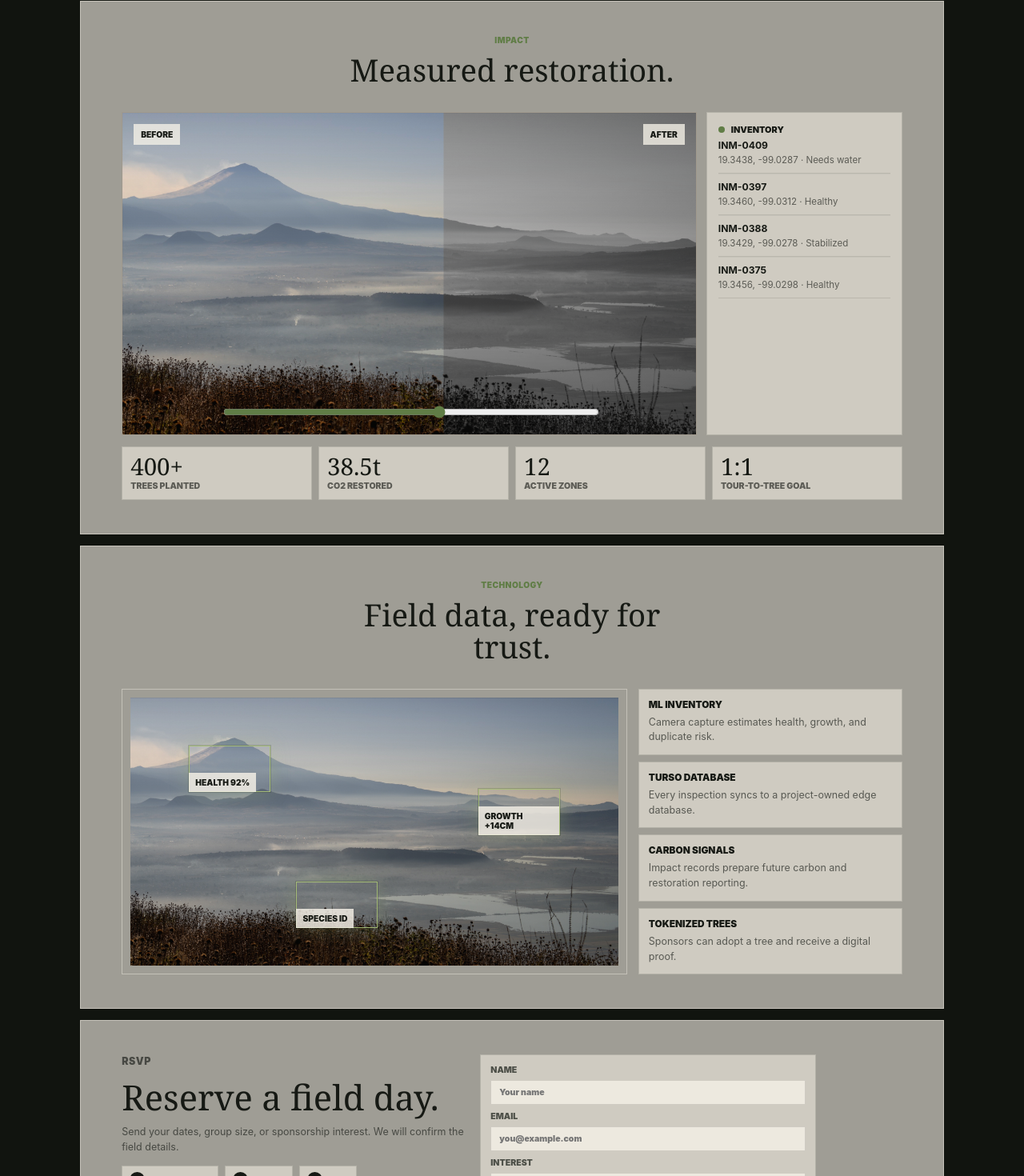
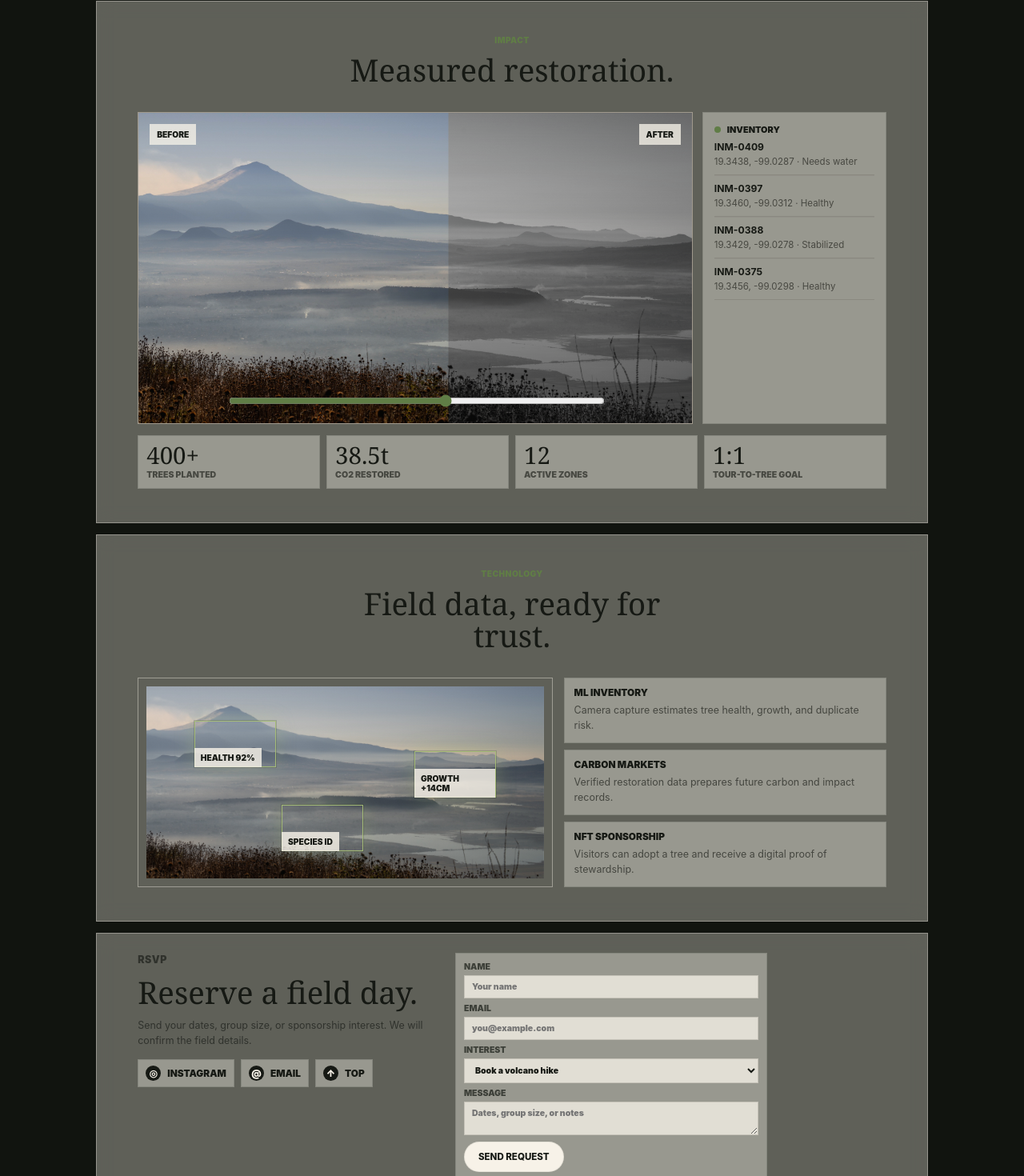
Before and after one commit to ValenteCreativo/InlandMex, a Next.js app: page / in a window 1280 px wide. Shown: the part 3558-5028 px from the top of the page at 80% size. Built offline with nearby package versions, Linux system fonts and the light colour scheme.

Commit message:
Refine premium landing layout

```diff
--- a/app/client-effects.jsx
+++ b/app/client-effects.jsx
@@ -26,14 +26,16 @@ export default function ClientEffects() {
       const lazyVideos = [...document.querySelectorAll(".lazy-video")];
 
       const prepareVideo = (video) => {
+        if (video.dataset.prepared === "true") return;
+        video.dataset.prepared = "true";
         video.muted = true;
         video.playsInline = true;
-        video.loop = true;
+        video.loop = false;
 
         const seamlessLoop = () => {
           if (!Number.isFinite(video.duration) || video.duration <= 0) return;
-          if (video.currentTime >= video.duration - 0.22) {
-            video.currentTime = 0.08;
+          if (video.currentTime >= video.duration - 0.5) {
+            video.currentTime = 0.12;
           }
         };
 
@@ -42,10 +44,13 @@ export default function ClientEffects() {
           if (playPromise?.catch) playPromise.catch(() => {});
         };
 
+        video.addEventListener("loadedmetadata", () => {
+          if (video.currentTime < 0.1) video.currentTime = 0.12;
+        });
         video.addEventListener("canplay", keepPlaying, { once: true });
         video.addEventListener("timeupdate", seamlessLoop);
         video.addEventListener("ended", () => {
-          video.currentTime = 0.08;
+          video.currentTime = 0.12;
           keepPlaying();
         });
         video.addEventListener("stalled", keepPlaying);
@@ -76,6 +81,17 @@ export default function ClientEffects() {
       );
 
       lazyVideos.forEach((video) => observer.observe(video));
+
+      const monitorLoop = () => {
+        document.querySelectorAll("video[data-prepared='true']").forEach((video) => {
+          if (Number.isFinite(video.duration) && video.duration > 0 && video.currentTime >= video.duration - 0.5) {
+            video.currentTime = 0.12;
+          }
+        });
+        window.requestAnimationFrame(monitorLoop);
+      };
+
+      window.requestAnimationFrame(monitorLoop);
     };
 
     const initCompare = () => {
--- a/app/globals.css
+++ b/app/globals.css
@@ -1,8 +1,8 @@
 :root {
   --ink: #161914;
   --paper: #f7f2e8;
-  --glass: rgba(247, 242, 232, 0.62);
-  --glass-strong: rgba(247, 242, 232, 0.78);
+  --glass: rgba(247, 242, 232, 0.34);
+  --glass-strong: rgba(247, 242, 232, 0.48);
   --deep: rgba(14, 17, 12, 0.82);
   --leaf: #607d46;
   --fern: #a7be78;
@@ -30,12 +30,12 @@ body {
 
 body::before {
   background-image:
-    linear-gradient(rgba(247, 242, 232, 0.18), rgba(247, 242, 232, 0.18)),
+    linear-gradient(rgba(247, 242, 232, 0.04), rgba(247, 242, 232, 0.1)),
     url("/volcan-iztapalapa-bg.jpg");
   background-position: center;
   background-size: cover;
   content: "";
-  filter: blur(22px) saturate(0.9);
+  filter: blur(18px) saturate(1.04);
   inset: -38px;
   position: fixed;
   transform: scale(1.06);
@@ -44,9 +44,9 @@ body::before {
 
 body::after {
   background:
-    radial-gradient(circle at 50% 20%, rgba(247, 242, 232, 0.4), transparent 42%),
-    linear-gradient(rgba(247, 242, 232, 0.46), rgba(247, 242, 232, 0.58));
-  backdrop-filter: blur(18px);
+    radial-gradient(circle at 50% 18%, rgba(247, 242, 232, 0.18), transparent 44%),
+    linear-gradient(rgba(247, 242, 232, 0.2), rgba(247, 242, 232, 0.28));
+  backdrop-filter: blur(9px);
   content: "";
   inset: 0;
   pointer-events: none;
@@ -160,8 +160,8 @@ textarea {
 }
 
 .glass-backdrop {
-  background: rgba(247, 242, 232, 0.18);
-  backdrop-filter: blur(18px) saturate(0.9);
+  background: rgba(247, 242, 232, 0.1);
+  backdrop-filter: blur(10px) saturate(0.98);
   inset: 0;
   position: absolute;
   z-index: 0;
@@ -293,19 +293,19 @@ p {
 .compact-section,
 .mission-banner,
 .footer {
-  backdrop-filter: blur(18px) saturate(0.92);
+  backdrop-filter: blur(12px) saturate(0.98);
 }
 
 .compact-section {
   background: var(--glass);
-  border: 1px solid rgba(247, 242, 232, 0.46);
+  border: 1px solid rgba(247, 242, 232, 0.36);
   color: var(--ink);
   margin: 14px auto;
   min-height: 0;
   overflow: hidden;
   padding: clamp(24px, 4vw, 42px) clamp(18px, 4vw, 52px);
   position: relative;
-  width: min(1080px, calc(100vw - 28px));
+  width: min(1040px, calc(100vw - 28px));
 }
 
 .section-title {
@@ -374,7 +374,7 @@ p {
 }
 
 .detail-box {
-  background: rgba(247, 242, 232, 0.58);
+  background: rgba(247, 242, 232, 0.4);
   border: 1px solid var(--line);
   display: grid;
   gap: 18px;
@@ -442,7 +442,7 @@ p {
 .impact-grid {
   display: grid;
   gap: 12px;
-  grid-template-columns: minmax(0, 1fr) 245px;
+  grid-template-columns: minmax(0, 1fr) 230px;
   position: relative;
   z-index: 1;
 }
@@ -515,7 +515,7 @@ p {
 .mini-stack article,
 .reserve-form,
 .contact-icons a {
-  background: rgba(247, 242, 232, 0.54);
+  background: rgba(247, 242, 232, 0.38);
   border: 1px solid var(--line);
 }
 
@@ -609,14 +609,14 @@ p {
 .tech-grid {
   display: grid;
   gap: 14px;
-  grid-template-columns: minmax(0, 1fr) 330px;
+  grid-template-columns: minmax(0, 0.9fr) minmax(260px, 0.7fr);
   position: relative;
   z-index: 1;
 }
 
 .vision-card {
   border: 1px solid rgba(247, 242, 232, 0.42);
-  min-height: 300px;
+  min-height: 260px;
   padding: 10px;
 }
 
@@ -627,7 +627,7 @@ p {
   background-position: center;
   background-size: cover;
   height: 100%;
-  min-height: 280px;
+  min-height: 240px;
   position: relative;
 }
 
@@ -674,14 +674,21 @@ p {
 .mini-stack article {
   display: grid;
   gap: 6px;
-  padding: 12px;
+  min-height: 72px;
+  padding: 11px 12px;
 }
 
 .reserve {
   align-content: center;
   display: grid;
-  gap: 18px;
-  grid-template-columns: minmax(0, 0.8fr) minmax(300px, 420px);
+  gap: 14px;
+  grid-template-columns: minmax(0, 0.72fr) minmax(280px, 390px);
+  padding-bottom: 24px;
+  padding-top: 24px;
+}
+
+.reserve-copy h2 {
+  font-size: clamp(1.45rem, 3vw, 2.6rem);
 }
 
 .contact-icons {
@@ -714,8 +721,8 @@ p {
 
 .reserve-form {
   display: grid;
-  gap: 8px;
-  padding: 12px;
+  gap: 6px;
+  padding: 10px;
 }
 
 .reserve-form label {
@@ -723,7 +730,7 @@ p {
   display: grid;
   font-size: 0.66rem;
   font-weight: 900;
-  gap: 6px;
+  gap: 4px;
   text-transform: uppercase;
 }
 
@@ -734,7 +741,7 @@ p {
   border: 1px solid var(--line);
   color: var(--ink);
   outline: none;
-  padding: 8px 10px;
+  padding: 7px 9px;
   width: 100%;
 }
 
@@ -744,12 +751,12 @@ p {
 
 .reserve-form button {
   justify-self: start;
-  margin-top: 4px;
+  margin-top: 2px;
 }
 
 .footer {
   align-items: center;
-  background: rgba(18, 20, 14, 0.72);
+  background: rgba(18, 20, 14, 0.56);
   border-top: 1px solid var(--light-line);
   color: var(--paper);
   display: flex;
@@ -757,7 +764,7 @@ p {
   justify-content: space-between;
   margin-top: 14px;
   overflow: hidden;
-  padding: 14px clamp(18px, 5vw, 56px);
+  padding: 10px clamp(18px, 5vw, 48px);
   position: relative;
 }
 
@@ -777,40 +784,37 @@ p {
 
 .footer p {
   font-family: "Instrument Serif", Georgia, serif;
-  font-size: 0.95rem;
+  font-size: 0.82rem;
   margin: 0;
 }
 
 @media (max-width: 900px) {
-  .orb-row,
-  .impact-grid,
-  .metrics,
-  .tech-grid,
-  .reserve,
-  .detail-box {
-    grid-template-columns: 1fr;
+  .compact-section {
+    width: min(860px, calc(100vw - 20px));
+  }
+
+  .orb-row {
+    grid-template-columns: repeat(3, minmax(84px, 1fr));
+  }
+
+  .tour-orb p {
+    font-size: 0.68rem;
   }
 
   .impact-grid {
-    margin: 0 auto;
-    max-width: 680px;
+    grid-template-columns: minmax(0, 1fr) 210px;
   }
 
   .feed-window {
-    height: 170px;
+    height: 178px;
   }
 
-  .vision-card {
-    min-height: 320px;
+  .tech-grid {
+    grid-template-columns: minmax(0, 0.95fr) minmax(230px, 0.7fr);
   }
 
-  .scan-scene {
-    min-height: 300px;
-  }
-
-  .footer {
-    align-items: flex-start;
-    flex-direction: column;
+  .reserve {
+    grid-template-columns: minmax(0, 0.65fr) minmax(260px, 360px);
   }
 }
 
@@ -848,24 +852,52 @@ p {
   .section-title h2,
   .mission-banner h2,
   .reserve-copy h2 {
-    font-size: clamp(2rem, 12vw, 3.4rem);
+    font-size: clamp(1.55rem, 9vw, 2.55rem);
   }
 
   .compact-section {
     min-height: auto;
-    padding-bottom: 42px;
-    padding-top: 42px;
+    padding-bottom: 26px;
+    padding-top: 26px;
   }
 
   .orb-row {
-    gap: 24px;
+    gap: 8px;
+    grid-template-columns: repeat(3, minmax(0, 1fr));
+  }
+
+  .orb-image {
+    height: clamp(72px, 24vw, 96px);
+    width: clamp(72px, 24vw, 96px);
+  }
+
+  .tour-orb h3 {
+    font-size: 1rem;
+  }
+
+  .tour-orb p {
+    font-size: 0.62rem;
+    line-height: 1.35;
+  }
+
+  .impact-grid,
+  .tech-grid,
+  .reserve,
+  .detail-box {
+    grid-template-columns: 1fr;
   }
 
   .before-after {
-    aspect-ratio: 4 / 5;
+    aspect-ratio: 16 / 10;
   }
 
   .metrics {
     grid-template-columns: repeat(2, minmax(0, 1fr));
   }
+
+  .footer {
+    align-items: flex-start;
+    flex-direction: column;
+    gap: 8px;
+  }
 }
--- a/app/page.jsx
+++ b/app/page.jsx
@@ -143,10 +143,9 @@ export default function Home() {
               </div>
             </div>
             <div className="mini-stack">
-              <article><strong>ML inventory</strong><span>Camera capture estimates health, growth, and duplicate risk.</span></article>
-              <article><strong>Turso database</strong><span>Every inspection syncs to a project-owned edge database.</span></article>
-              <article><strong>Carbon signals</strong><span>Impact records prepare future carbon and restoration reporting.</span></article>
-              <article><strong>Tokenized trees</strong><span>Sponsors can adopt a tree and receive a digital proof.</span></article>
+              <article><strong>ML inventory</strong><span>Camera capture estimates tree health, growth, and duplicate risk.</span></article>
+              <article><strong>Carbon markets</strong><span>Verified restoration data prepares future carbon and impact records.</span></article>
+              <article><strong>NFT sponsorship</strong><span>Visitors can adopt a tree and receive a digital proof of stewardship.</span></article>
             </div>
           </div>
         </section>
@@ -166,7 +165,7 @@ export default function Home() {
             <label>Name<input type="text" name="name" placeholder="Your name" /></label>
             <label>Email<input type="email" name="email" placeholder="you@example.com" /></label>
             <label>Interest<select name="interest"><option>Book a volcano hike</option><option>Sponsor a tree</option><option>Partner with Inland Mex</option></select></label>
-            <label>Message<textarea name="message" rows="3" placeholder="Dates, group size, or notes" /></label>
+            <label>Message<textarea name="message" rows="2" placeholder="Dates, group size, or notes" /></label>
             <button type="submit">Send request</button>
           </form>
         </section>
```
